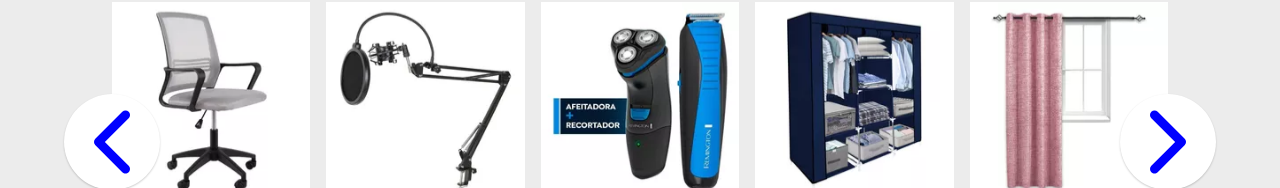
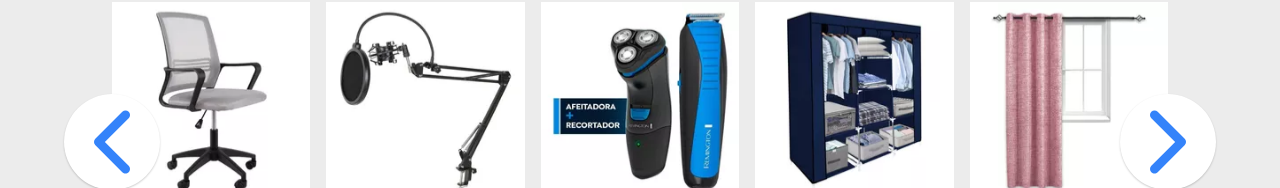
Before and after one commit to JohnQuiroz/MercadoLibreReact, a Next.js app in the folder mercado-libre-react/: page / in a window 1280 px wide. Shown: the part 612-800 px from the top of the page. Built offline with nearby package versions, Linux system fonts and the light colour scheme.

Commit message:
Se corrigen los colores de los botones del carrusel

```diff
--- a/mercado-libre-react/styles/globals.css
+++ b/mercado-libre-react/styles/globals.css
@@ -223,7 +223,7 @@ body{
 }
 
 .back-arrow-button{
-  @apply rounded-full bg-white shadow-20;
+  @apply rounded-full bg-white shadow-20 text-blue;
 }
 
 .next-arrow-desktop{
@@ -231,7 +231,7 @@ body{
 }
 
 .next-arrow-button{
-  @apply rounded-full bg-white shadow-20;
+  @apply rounded-full bg-white shadow-20 text-blue;
 }
 
 .back-arrow-mobile{
```
Also changed, not shown: mercado-libre-react/components/Offers.tsx (+4 -4 lines).
